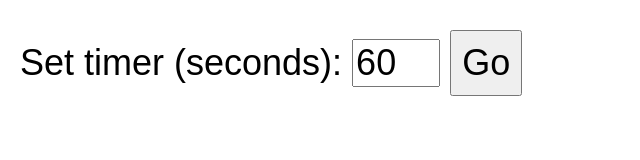
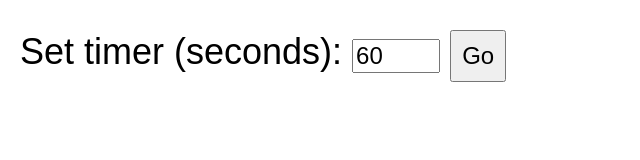
Before and after one commit to mrbaileyjpa/mrbaileyjpa.github.io, a plain HTML site: page index.html in a window 1280 px wide. Shown: the whole page, without its empty margins (0-640 px from the left). Drawn offline with Linux system fonts and the light colour scheme; a web font is replaced by a local one.

Commit message:
Update index.html

```diff
--- a/index.html
+++ b/index.html
@@ -39,7 +39,7 @@
             font-size: 36px;
         }
         .timer-size {
-            font-size: 36px;
+            font-size: 24px;
         }
         .definition {
             display: flex;
@@ -63,7 +63,7 @@
             margin-bottom: 10px;
         }
         button {
-            font-size: 36px;
+            font-size: 20px;
             padding: 10px;
             margin-top: 10px;
         }
```
